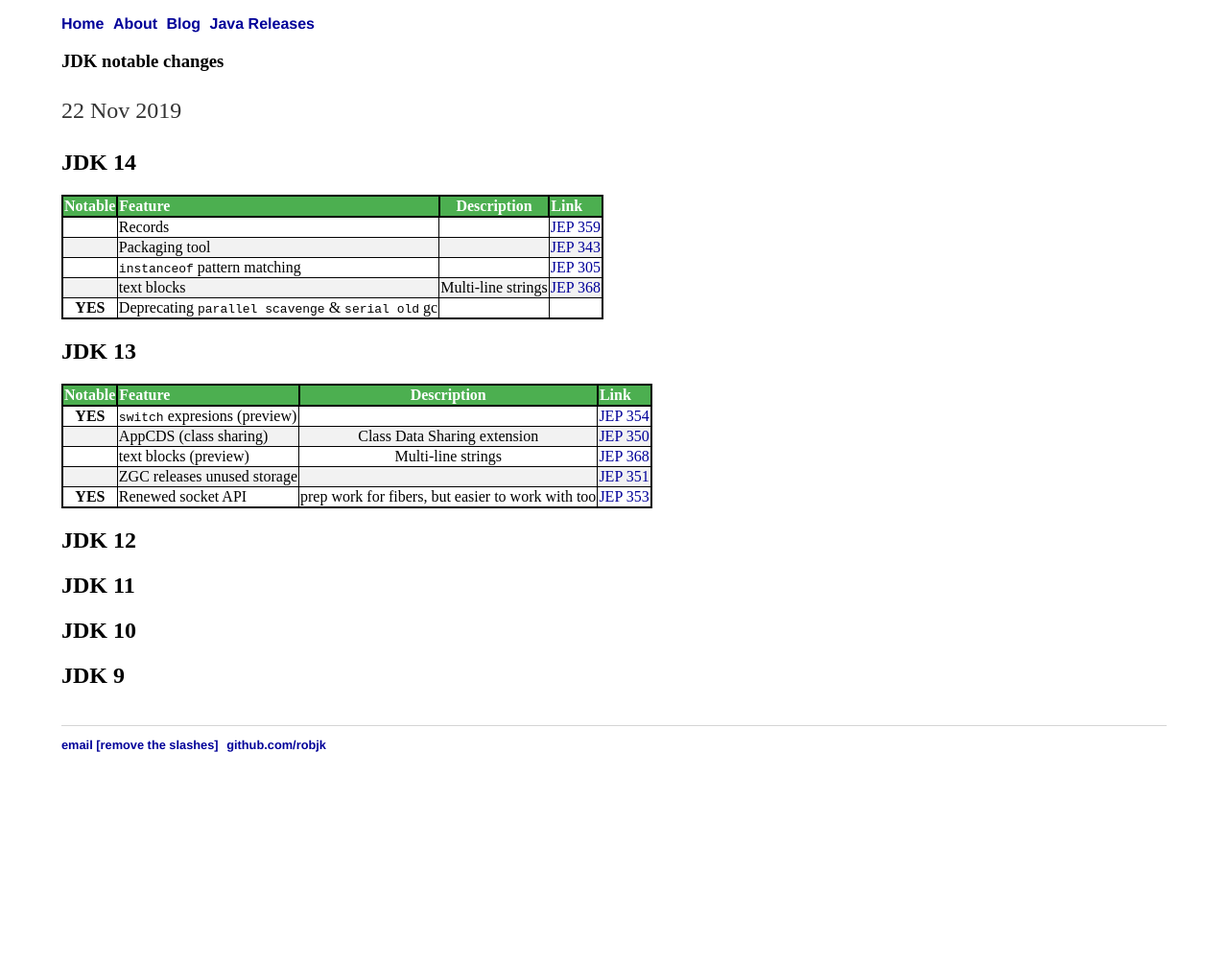
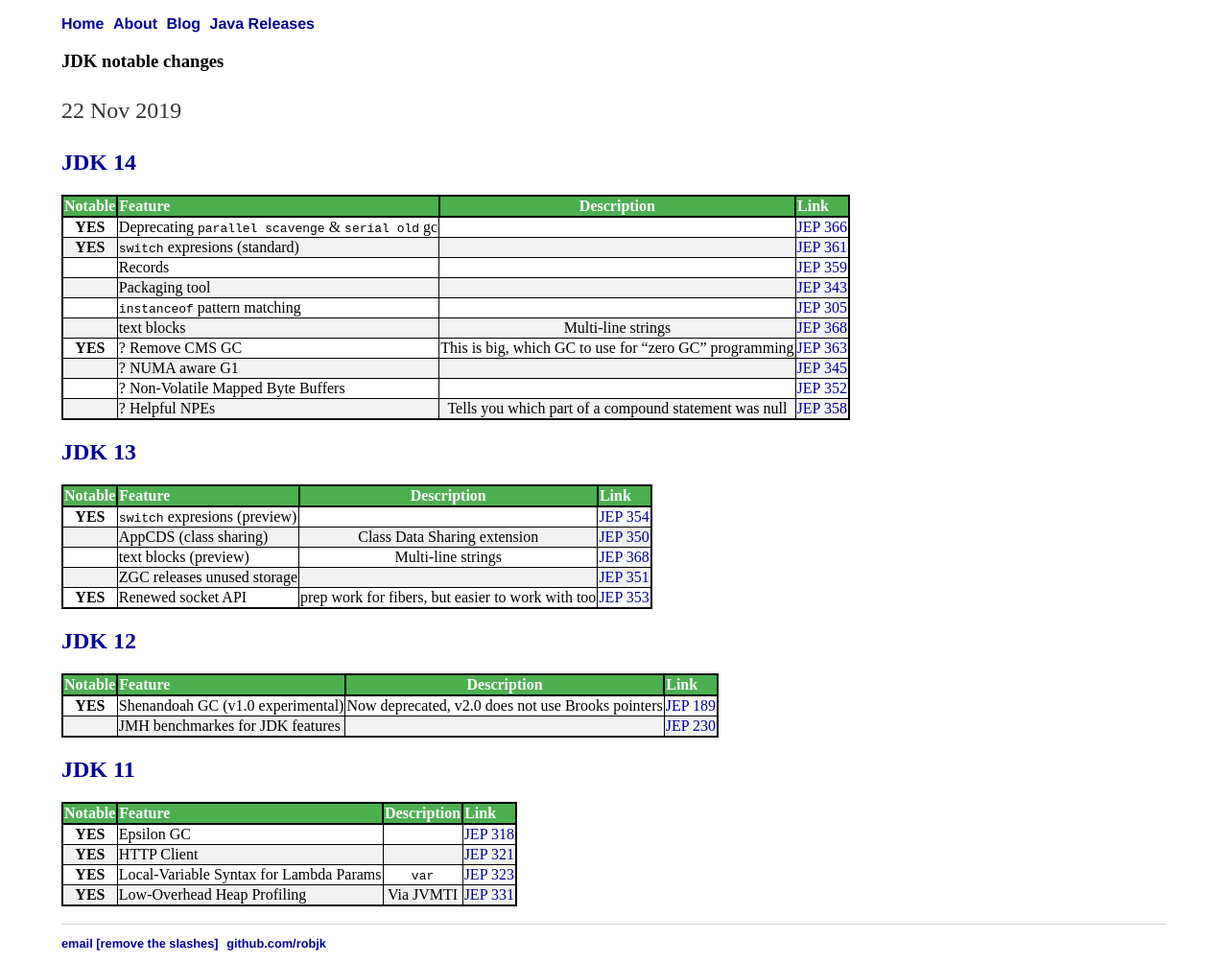
Before and after one commit to robjk/robjk.github.io, a Jekyll site: the page built from topics/java-releases.md, in a window 1280 px wide. Shown: the whole page at 96% size. Built offline with Jekyll 4.4.1, drawn with Linux system fonts in a browser that asks for light colours; before the commit the page ends 900 px from its top, so only the background shows below that.

Commit message:
features update

```diff
--- a/topics/java-releases.md
+++ b/topics/java-releases.md
@@ -4,17 +4,22 @@ title: "JDK notable changes"
 date: 2019-11-22
 ---
 
-## JDK 14
+## [JDK 14](https://openjdk.java.net/projects/jdk/14/)
 
 | Notable | Feature                                           |    Description     | Link                                         |
 |:-------:|:--------------------------------------------------|:------------------:|:---------------------------------------------|
+| **YES** | Deprecating `parallel scavenge` & `serial old` gc |                    | [JEP 366](https://openjdk.java.net/jeps/366) |
+| **YES** | `switch` expresions (standard) |                                                   | [JEP 361](https://openjdk.java.net/jeps/361) |
 |         | Records                                           |                    | [JEP 359](https://openjdk.java.net/jeps/359) |
 |         | Packaging tool                                                        || [JEP 343](https://openjdk.java.net/jeps/343) |
 |         | `instanceof` pattern matching                                         || [JEP 305](https://openjdk.java.net/jeps/305) |
 |         | text blocks                                       | Multi-line strings | [JEP 368](https://openjdk.java.net/jeps/368) |
-| **YES** | Deprecating `parallel scavenge` & `serial old` gc |                    |                                              |
+| **YES** | ? Remove CMS GC |  This is big, which GC to use for "zero GC" programming                   | [JEP 363](https://openjdk.java.net/jeps/363) |
+|| ? NUMA aware G1 | | [JEP 345](https://openjdk.java.net/jeps/345) |
+|| ? Non-Volatile Mapped Byte Buffers | | [JEP 352](https://openjdk.java.net/jeps/352) |
+|| ? Helpful NPEs | Tells you which part of a compound statement was null | [JEP 358](https://openjdk.java.net/jeps/358) |
 
-## JDK 13
+## [JDK 13](https://openjdk.java.net/projects/jdk/13/)
 
 | Notable | Feature                       |                    Description                    | Link                                         |
 |:-------:|:------------------------------|:-------------------------------------------------:|:---------------------------------------------|
@@ -25,8 +30,18 @@ date: 2019-11-22
 | **YES** | Renewed socket API            | prep work for fibers, but easier to work with too | [JEP 353](https://openjdk.java.net/jeps/353) |
 
 
+## [JDK 12](https://openjdk.java.net/projects/jdk/12/)
 
-## JDK 12
-## JDK 11
-## JDK 10
-## JDK 9
+| Notable | Feature                           |                    Description                    | Link                                         |
+|:-------:|:----------------------------------|:-------------------------------------------------:|:---------------------------------------------|
+| **YES** | Shenandoah GC (v1.0 experimental) | Now deprecated, v2.0 does not use Brooks pointers | [JEP 189](https://openjdk.java.net/jeps/189) |
+|  | JMH benchmarkes for JDK features  || [JEP 230](https://openjdk.java.net/jeps/230) |
+
+## [JDK 11](https://openjdk.java.net/projects/jdk/11/)
+
+| Notable | Feature                           |                    Description                    | Link                                         |
+|:-------:|:----------------------------------|:-------------------------------------------------:|:---------------------------------------------|
+| **YES** | Epsilon GC  | | [JEP 318](https://openjdk.java.net/jeps/318) |
+| **YES** | HTTP Client  | | [JEP 321](https://openjdk.java.net/jeps/321) |
+| **YES** | Local-Variable Syntax for Lambda Params  | `var` | [JEP 323](https://openjdk.java.net/jeps/323) |
+| **YES** | Low-Overhead Heap Profiling  | Via JVMTI | [JEP 331](https://openjdk.java.net/jeps/331) |
```
